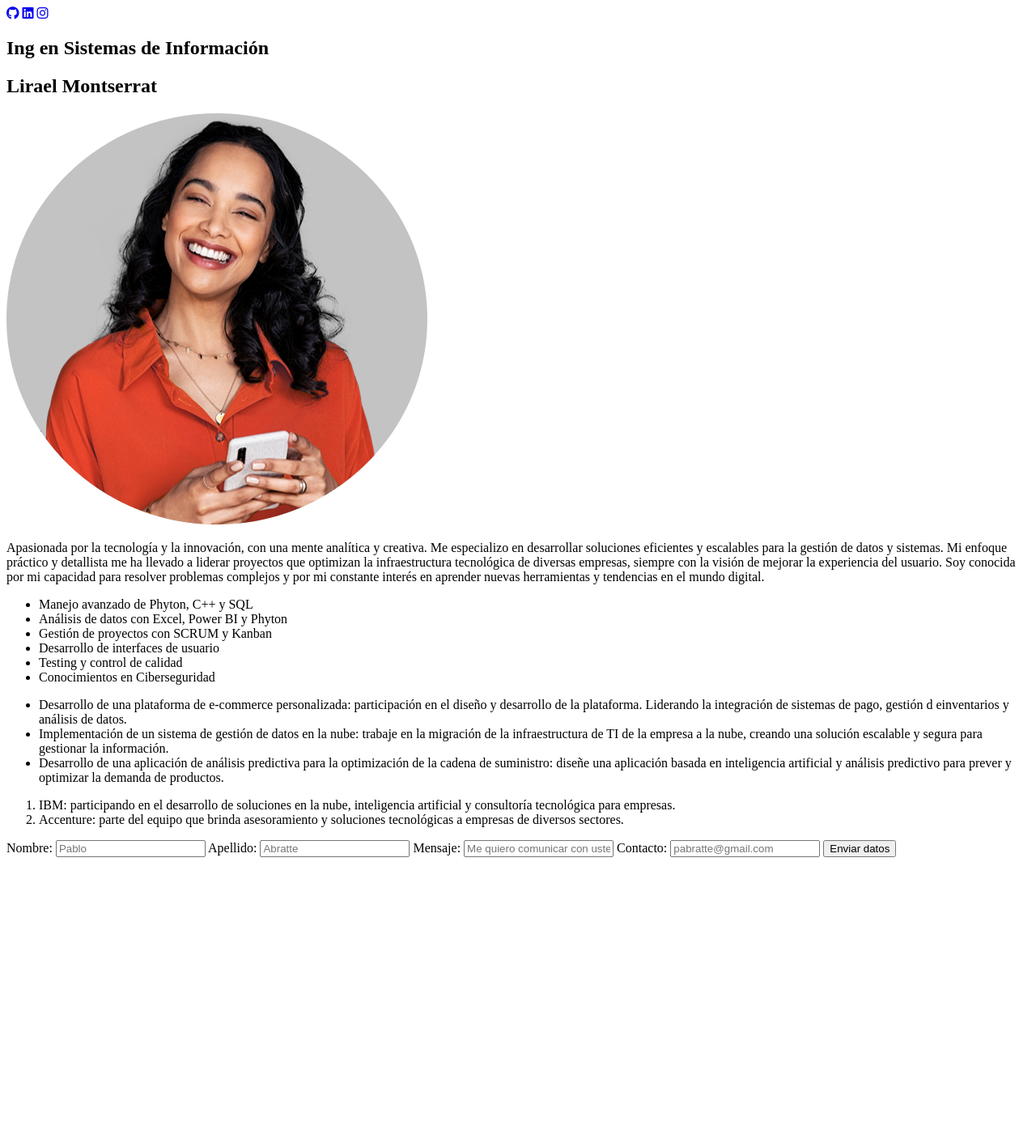
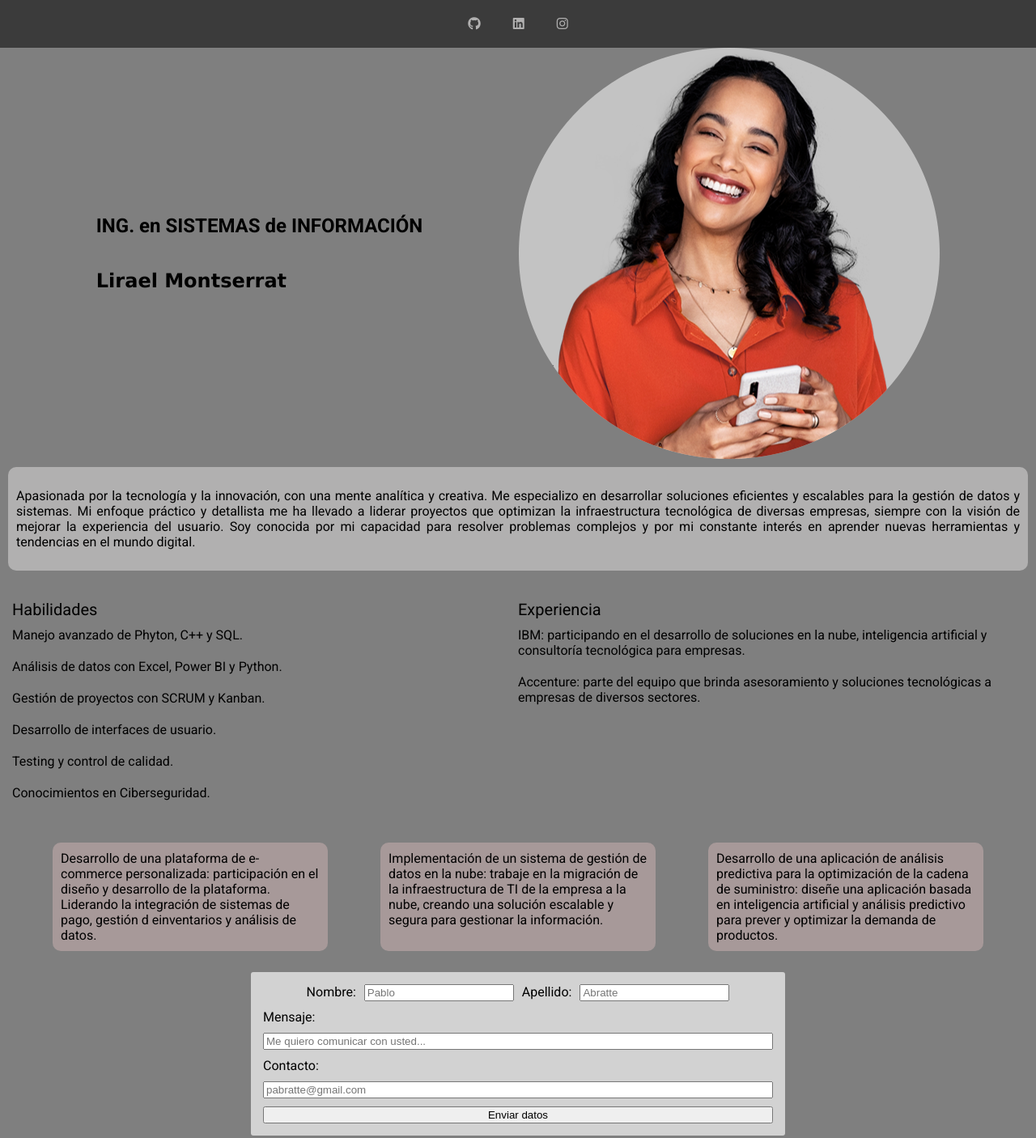
Before and after one commit to Serena-code/repositorio, a plain HTML site: page index.html in a window 1280 px wide. Shown: the whole page at 81% size. Before the commit the page ends 1067 px from the top, so only its background shows below. Drawn offline with Linux system fonts and the light colour scheme.

Commit message:
primeros estilos aplicados

```diff
--- a/css/style.css
+++ b/css/style.css
@@ -1,11 +1,120 @@
-.h1 {
+body {
   font-family: "Roboto", sans-serif;
   font-optical-sizing: auto;
   font-weight: weight;
   font-style: normal;
   font-variation-settings:
   "wdth" 100;
+  background-color: #7F7F7F;
+  margin:0px;
+  padding:0px;
 }
-.body{
-  color:red;
+h1{
+  text-align: left;
 }
+h2{
+  font-family:'Lucida Sans', 'Lucida Sans Regular', 'Lucida Grande', 'Lucida Sans Unicode', Geneva, Verdana, sans-serif;
+
+}
+header{
+  display: flex;
+  background-color: #3B3B3B;
+  justify-content: center;
+}
+
+a{
+  margin:10px;
+  padding: 10px;
+  text-decoration: none;
+  color:#b1b0b0;
+}
+
+nav{
+  display: flex;
+  justify-content: space-evenly;
+
+}
+.img{
+  min-width: 25%;
+}
+.titulo{
+  display: flex;
+  flex-direction: column;
+  justify-items: center;
+  justify-content: center;
+  align-items: flex-start;
+}
+.descripcion{
+  display: flex;
+  background-color: #b1b0b0;
+  justify-content:center;
+  padding: 10px;
+  margin:10px;
+  border-radius: 10px;
+  text-align: justify;
+}
+
+.texto{
+  display: flex;
+  flex-direction: row;
+  justify-content: center;
+  margin:5px;
+  padding: 10px;
+}
+.columna{
+  display: flex;
+  flex-direction: column;
+  width: 50%;
+}
+.list{
+  margin:5px;
+  padding:5px;
+  margin-left: 0px;
+  padding-left: 0px;
+}
+ul{
+  list-style-type: none;
+  padding:0px;
+}
+.titulo_hab{
+  font-size: 20px;
+}
+
+
+.proyectos{
+  display:flex;
+  flex-direction: row;
+  flex-wrap: wrap;
+  justify-content: space-evenly;
+}
+.item{
+  max-width: 25%;
+  background-color: #a79999;
+  border-radius: 10px;
+  padding:10px;
+}
+
+form{
+  display: flex;
+  flex-direction: column;
+  width: 50%;
+  background-color: #d2d2d2;
+  border-radius: 3px;
+  margin:10px;
+  padding: 10px;
+}
+.form1{
+  display: flex;
+  justify-content: center;
+  flex-direction: row;
+}
+footer{
+  display: flex;
+  justify-content: center;
+}
+input{
+  margin:5px;
+}
+label{
+  margin:5px;
+}
--- a/index.html
+++ b/index.html
@@ -16,66 +16,70 @@
             <a href="https://www.instagram.com/"><i class="fa-brands fa-instagram"></i></a>
         </header>
         <nav>
-            <h1>Ing en Sistemas de Información</h1>
+            <div class="titulo">
+                <h1>ING. en SISTEMAS de INFORMACIÓN</h1>
                 <h2>Lirael Montserrat</h2>
-            <img src="img/foto_perfil_d.png" alt="foto modo oscuro">
+            </div>
+            <img class="img" src="img/foto_perfil_d.png" alt="foto modo oscuro">
+        </nav>
+        <article>
+            <section class="descripcion">
                 <p>
                     Apasionada por la tecnología y la innovación, con una mente analítica y creativa. Me especializo en desarrollar soluciones eficientes y escalables para la gestión de datos y sistemas.
                     Mi enfoque práctico y detallista me ha llevado a liderar proyectos que optimizan la infraestructura tecnológica de diversas empresas, siempre con la visión de mejorar la experiencia
                     del usuario. Soy conocida por mi capacidad para resolver problemas complejos y por mi constante interés en aprender nuevas herramientas y tendencias en el mundo digital.
                 </p>
-        </nav>
+            </section>
+        </article>
         <article>
-            <section class="habilidades">
-                <ul>
-                    <li>Manejo avanzado de Phyton, C++ y SQL</li>
-                    <li>Análisis de datos con Excel, Power BI y Phyton</li>
-                    <li>Gestión de proyectos con SCRUM y Kanban</li>
-                    <li>Desarrollo de interfaces de usuario</li>
-                    <li>Testing y control de calidad</li>
-                    <li>Conocimientos en Ciberseguridad</li>
+            <section class="texto">
+                <ul class="columna">
+                    <li class="titulo_hab">Habilidades</li>
+                    <li class="list">Manejo avanzado de Phyton, C++ y SQL.</li>
+                    <li class="list">Análisis de datos con Excel, Power BI y Python.</li>
+                    <li class="list">Gestión de proyectos con SCRUM y Kanban.</li>
+                    <li class="list">Desarrollo de interfaces de usuario.</li>
+                    <li class="list">Testing y control de calidad.</li>
+                    <li class="list">Conocimientos en Ciberseguridad.</li>
+                </ul>
+                <ul class="columna">
+                    <li class="titulo_hab">Experiencia</li>
+                    <li class="list"> IBM: participando en el desarrollo de soluciones en la nube, inteligencia artificial y
+                        consultoría tecnológica para empresas.</li>
+                    <li class="list">Accenture: parte del equipo que brinda asesoramiento y soluciones
+                        tecnológicas a empresas de diversos sectores.</li>
                 </ul>
             </section>
-            <section class="proyectos">
-                <ul>
-                    <li>
+        </article>
+        <section>
+            <ul class="proyectos">
+                <li class="item">
                     Desarrollo de una plataforma de e-commerce personalizada: participación
                     en el diseño y desarrollo de la plataforma. Liderando la integración de sistemas
                     de pago, gestión d einventarios y análisis de datos.
                 </li>
-                    <li>
+                <li class="item">
                     Implementación de un sistema de gestión de datos en la nube: trabaje en la migración
                     de la infraestructura de TI de la empresa a la nube, creando una solución escalable
                     y segura para gestionar la información.
                 </li>
-                    <li>
+                <li class="item">
                     Desarrollo de una aplicación de análisis predictiva para la optimización de la cadena
                     de suministro: diseñe una aplicación basada en inteligencia artificial y análisis predictivo
                     para prever y optimizar la demanda de productos.
                 </li>
             </ul>
+
         </section>
-        </article>
-        <aside>
-            <ol>
-                <li>
-                    IBM: participando en el desarrollo de soluciones en la nube, inteligencia artificial y
-                    consultoría tecnológica para empresas.
-                </li>
-                <li>
-                    Accenture: parte del equipo que brinda asesoramiento y soluciones
-                    tecnológicas a empresas de diversos sectores.
-                </li>
-            </ol>
-        </aside>
         <footer>
             <form method="post" action="">
+                <div class="form1">
                     <label for="nombre">Nombre: </label>
                     <input name="nombre" id="nombre" placeholder="Pablo" required>
 
                     <label for="apellido">Apellido: </label>
                     <input name="apellido" id="apellido" placeholder="Abratte" required>
-
+                </div>
                 <label for="mensaje">Mensaje: </label>
                 <input name="mensaje" id="mensaje" placeholder="Me quiero comunicar con usted..." required>
 
```
Lines whose indentation alone changed are shown as unchanged.
